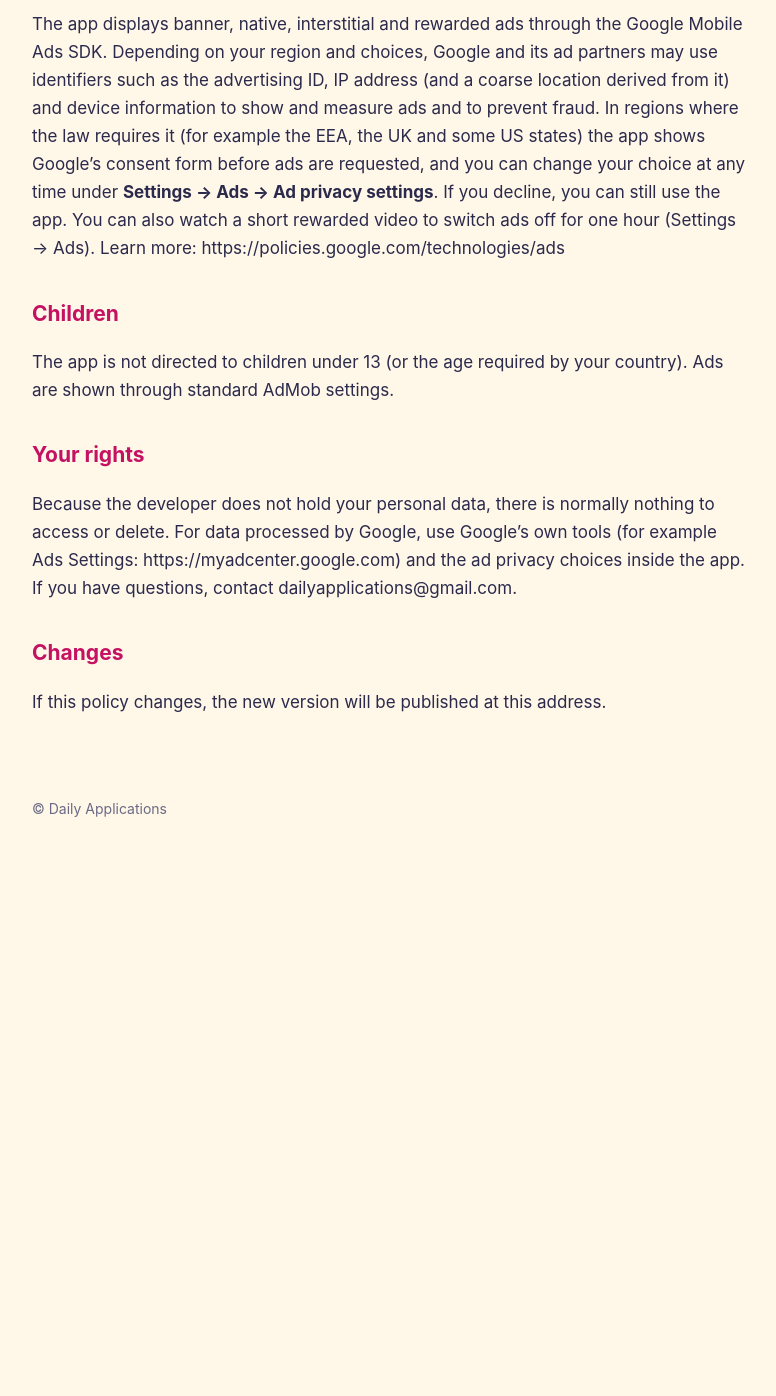
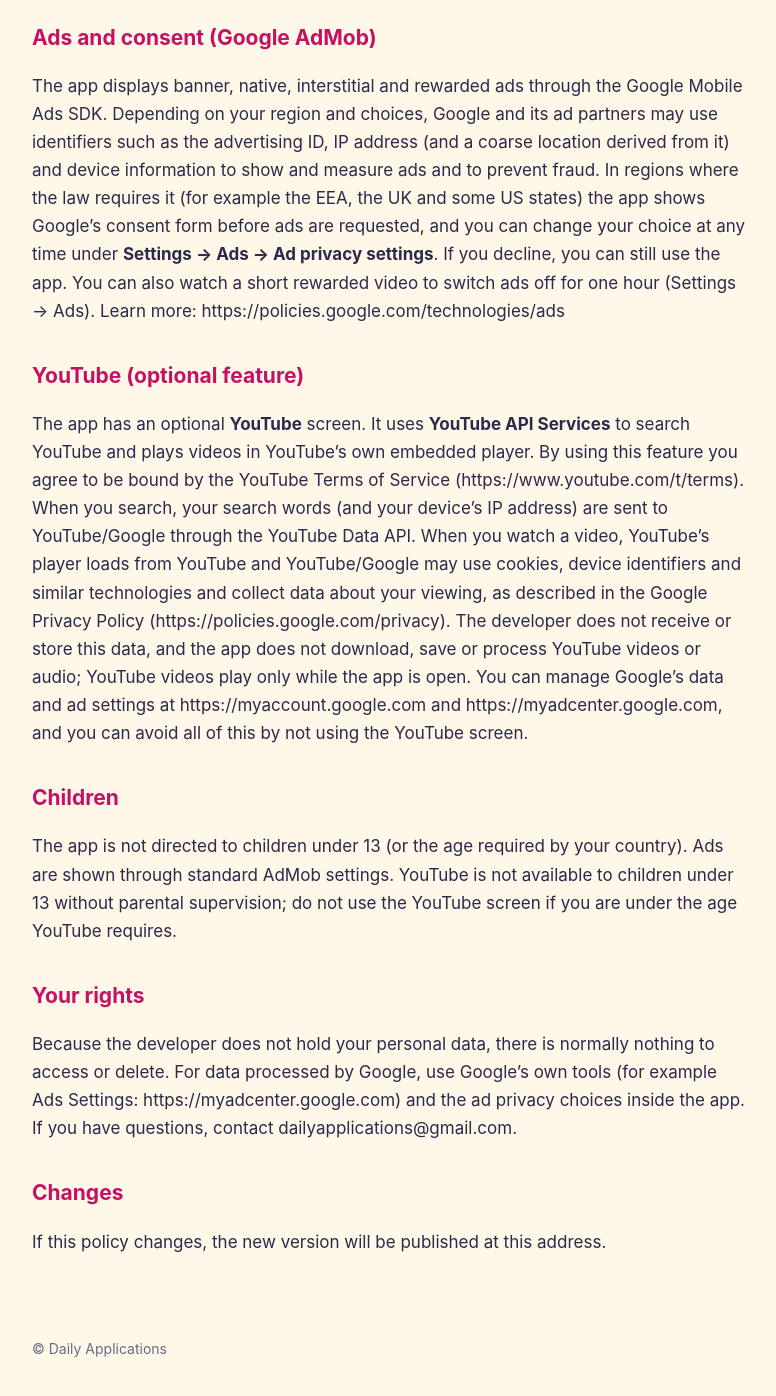
Before and after one commit to dailyapplications/premiummusicplayer-wiki, a Jekyll site: the page built from docs/index.md, in a window 1280 px wide and 1400 px high, scrolled down 1584 px. Shown: the top 1396 px of the window, without its empty margins (248-1024 px from the left). Built offline with Jekyll 4.4.1, drawn with Linux system fonts in a browser that asks for light colours; before the commit the page ends 2444 px from its top, so only the background shows below that; some of the changed text lies outside the part shown.

Commit message:
Privacy policy: YouTube section

```diff
--- a/docs/_includes/policy.md
+++ b/docs/_includes/policy.md
@@ -6,6 +6,7 @@
 - The app has **no account and no server of its own**. Your music and videos, playlists, play history and settings stay on your device.
 - The developer does **not** collect or receive your files, listening history or personal information.
 - The free app shows **ads from Google AdMob**. Google and its partners may process some data to show ads, as described below, and only according to your choices.
+- The optional **YouTube** screen uses YouTube API Services and YouTube's own player; YouTube/Google handle the data of that feature (see below).
 
 ## What stays on your device
 The app reads the **audio and video files on your device** (through Android's media library) to list and play them. Playlists, the play queue, recently played albums, equalizer and sound settings, theme and language choices, and the "ads off for 1 hour" timer are stored only on your device. Uninstalling the app deletes this data. Files are never uploaded by the app.
@@ -26,8 +27,11 @@ What is playing (title, artist, album cover) is shared with Android's media cont
 ## Ads and consent (Google AdMob)
 The app displays banner, native, interstitial and rewarded ads through the Google Mobile Ads SDK. Depending on your region and choices, Google and its ad partners may use identifiers such as the advertising ID, IP address (and a coarse location derived from it) and device information to show and measure ads and to prevent fraud. In regions where the law requires it (for example the EEA, the UK and some US states) the app shows Google's consent form before ads are requested, and you can change your choice at any time under **Settings → Ads → Ad privacy settings**. If you decline, you can still use the app. You can also watch a short rewarded video to switch ads off for one hour (Settings → Ads). Learn more: https://policies.google.com/technologies/ads
 
+## YouTube (optional feature)
+The app has an optional **YouTube** screen. It uses **YouTube API Services** to search YouTube and plays videos in YouTube's own embedded player. By using this feature you agree to be bound by the YouTube Terms of Service (https://www.youtube.com/t/terms). When you search, your search words (and your device's IP address) are sent to YouTube/Google through the YouTube Data API. When you watch a video, YouTube's player loads from YouTube and YouTube/Google may use cookies, device identifiers and similar technologies and collect data about your viewing, as described in the Google Privacy Policy (https://policies.google.com/privacy). The developer does not receive or store this data, and the app does not download, save or process YouTube videos or audio; YouTube videos play only while the app is open. You can manage Google's data and ad settings at https://myaccount.google.com and https://myadcenter.google.com, and you can avoid all of this by not using the YouTube screen.
+
 ## Children
-The app is not directed to children under 13 (or the age required by your country). Ads are shown through standard AdMob settings.
+The app is not directed to children under 13 (or the age required by your country). Ads are shown through standard AdMob settings. YouTube is not available to children under 13 without parental supervision; do not use the YouTube screen if you are under the age YouTube requires.
 
 ## Your rights
 Because the developer does not hold your personal data, there is normally nothing to access or delete. For data processed by Google, use Google's own tools (for example Ads Settings: https://myadcenter.google.com) and the ad privacy choices inside the app. If you have questions, contact dailyapplications@gmail.com.
```
